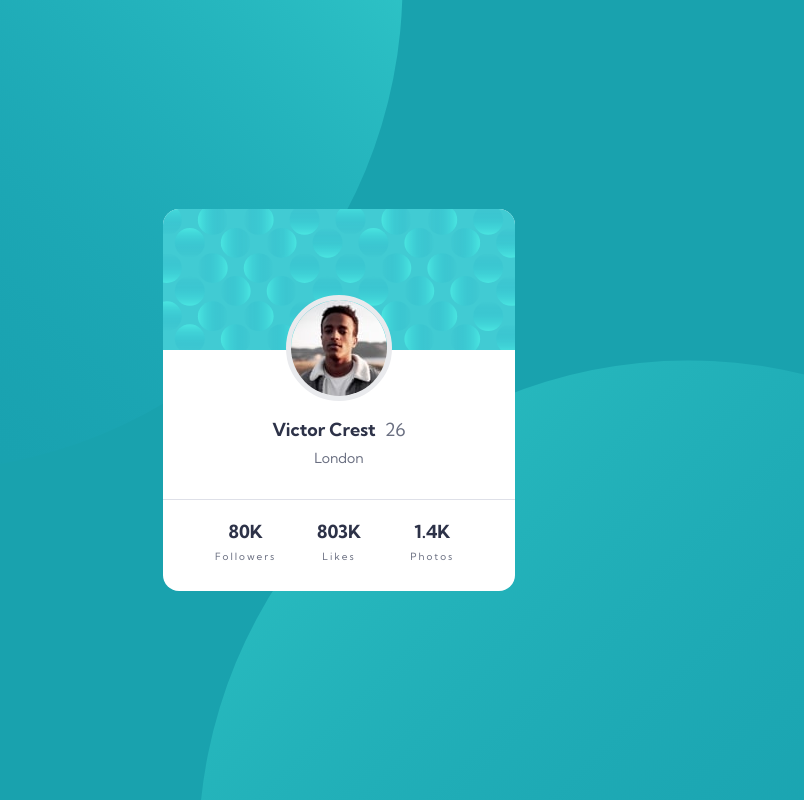
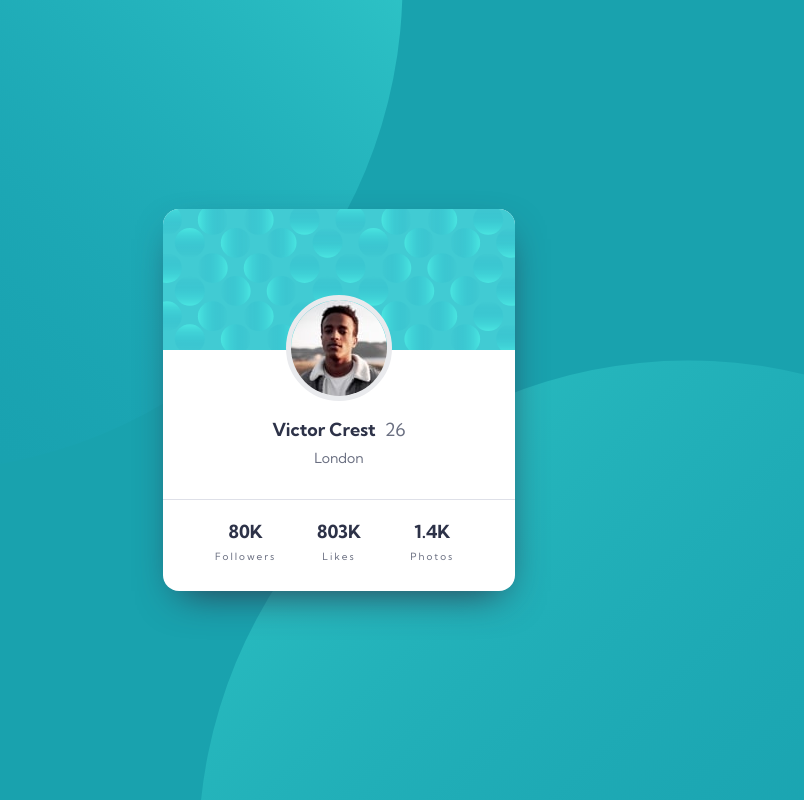
Before and after one commit to dansuda/profile-card-component-main, a plain HTML site: page index.html in a window 1280 px wide. Shown: the whole page, without its empty margins (301-1105 px from the left). Drawn offline with Linux system fonts and the light colour scheme.

Commit message:
box shadow

```diff
--- a/scss/_globals.scss
+++ b/scss/_globals.scss
@@ -42,6 +42,7 @@ main {
     overflow: hidden;
     width: 88%;
     max-width: 22rem;
+    box-shadow: 2px 15px 40px -15px $navy;
 
     .pattern-img {
         width: 100%;
```
Also changed, not shown: distr/style.css, 1 other file.
